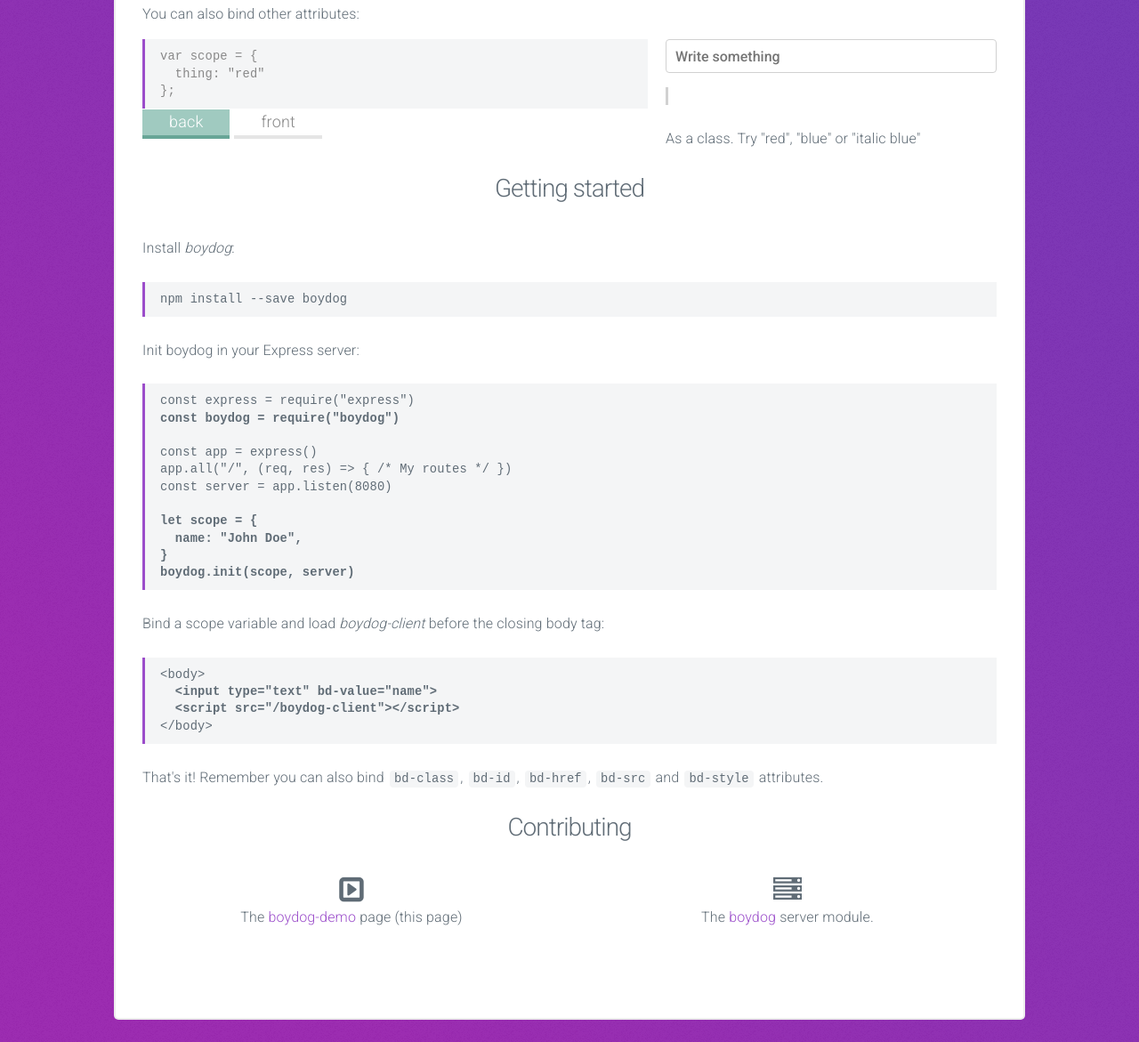
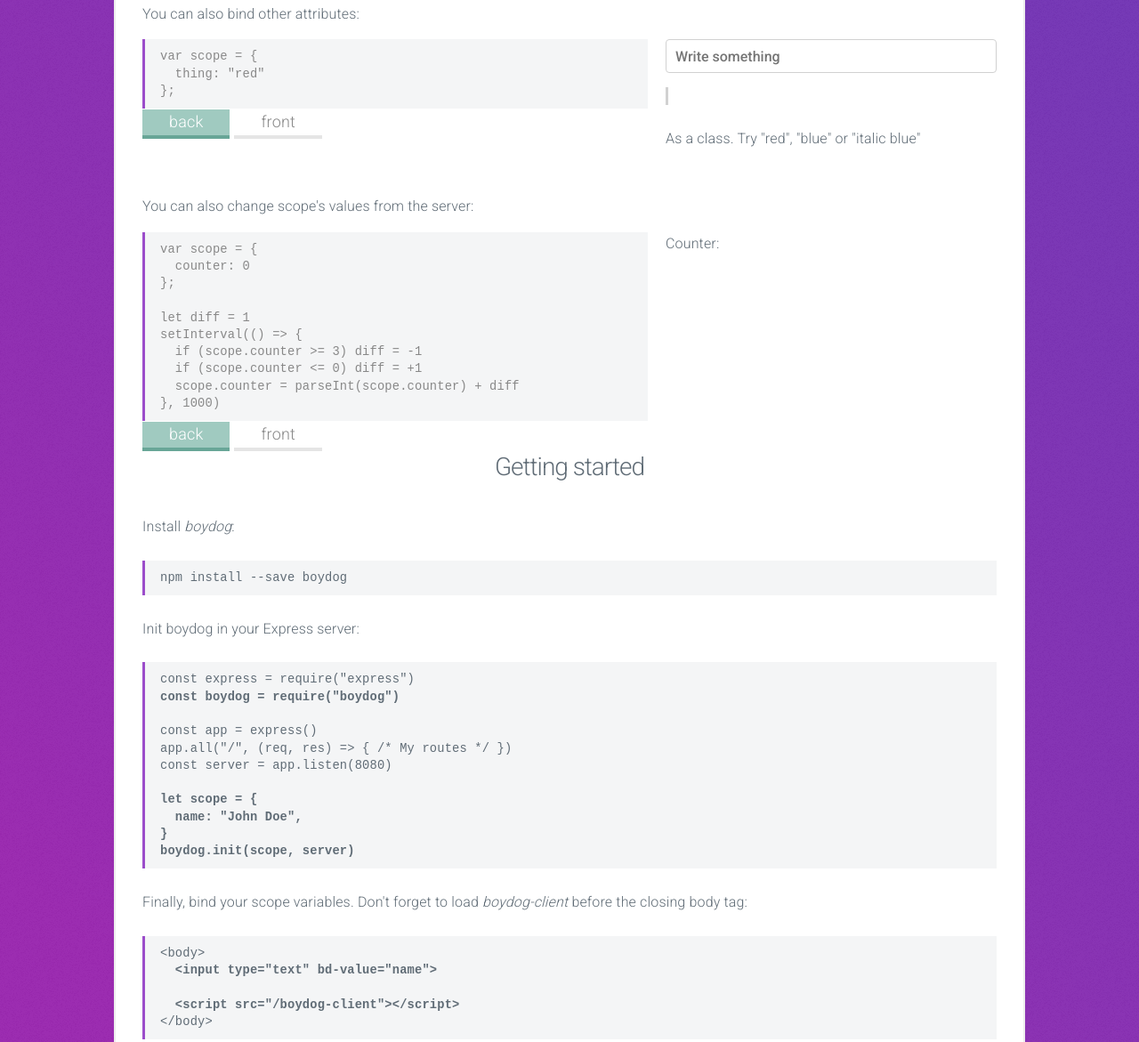
Before and after one commit to boydoglabs/boydog-demo, a website: page static/index.html in a window 1280 px wide. Shown: the part 1381-2552 px from the top of the page at 89% size. Drawn offline with nearby package versions, Linux system fonts and the light colour scheme; files whose address does not match are found by name.

Commit message:
Add counter example

```diff
--- a/static/index.html
+++ b/static/index.html
@@ -253,7 +253,40 @@
           </div>
         </div>
 
-        <!-- <p class="example-line">Example of GET/SET from server:</p> -->
+        <p class="example-line">You can also change scope's values from the server:</p>
+        <div class="row">
+          <div class="column column-60">
+            <div class='tabs tabs_default'>
+              <div id='ex-1-boy'>
+                <span>
+<pre><code class="text-left">var scope = {
+  counter: 0
+};
+
+let diff = 1
+setInterval(() => {
+  if (scope.counter >= 3) diff = -1
+  if (scope.counter <= 0) diff = +1
+  scope.counter = parseInt(scope.counter) + diff
+}, 1000)
+</code></pre>
+                </span>
+              </div>
+              <div id='ex-1-dog'><span>
+<pre><code class="text-left">&lt;p&gt;Counter: &lt;span bd-html=&quot;counter&quot;&gt;&lt;/span&gt;&lt;/p&gt;
+</code></pre>
+              </div>
+              <ul class='horizontal'>
+                <li><a href="#ex-1-boy">back</a></li>
+                <li><a href="#ex-1-dog">front</a></li>
+              </ul>
+            </div>
+          </div>
+          <div class="column">
+            <div class="example-spacer"></div>
+            <p>Counter: <span bd-html="counter"></span></p>
+          </div>
+        </div>
 
         <div class="row">
           <div class="column">
@@ -276,13 +309,13 @@
 }
 boydog.init(scope, server)</strong>
 </code></pre>
-                <p>Bind a scope variable and load <em>boydog-client</em> before the closing body tag:</p>
+                <p>Finally, bind your scope variables. Don't forget to load <em>boydog-client</em> before the closing body tag:</p>
                 <pre><code class="text-left">&lt;body&gt
   <strong>&lt;input type="text" bd-value="name"&gt;</strong>
+
   <strong>&lt;script src="/boydog-client"&gt;&lt;/script&gt;</strong>
 &lt;/body&gt
 </code></pre>
-              <p>That's it! Remember you can also bind <code>bd-class</code>, <code>bd-id</code>, <code>bd-href</code>, <code>bd-src</code> and <code>bd-style</code> attributes.</p>
               </div>
             </div>
           </div>
```
Also changed, not shown: server.js (+9 -0 lines).
